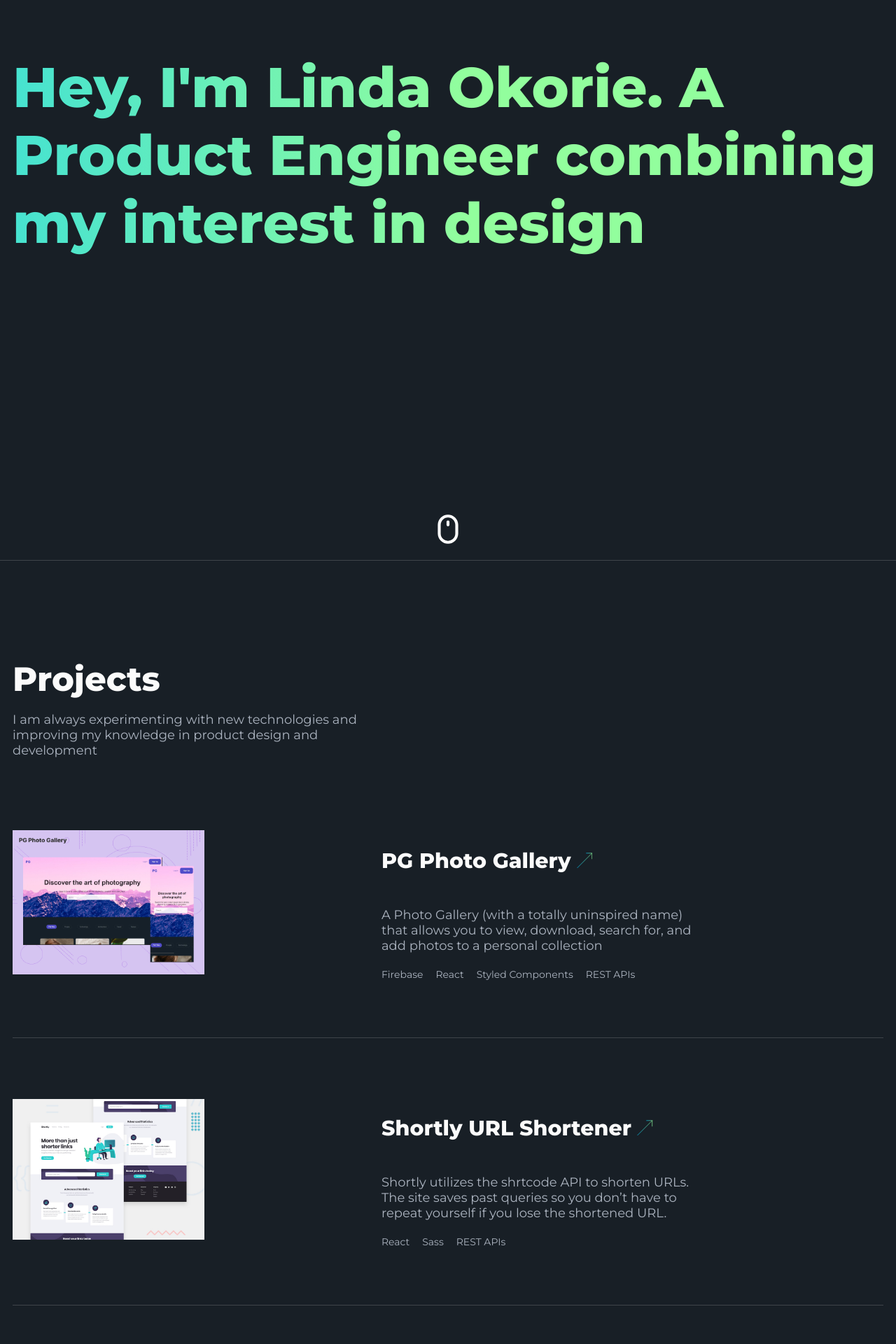
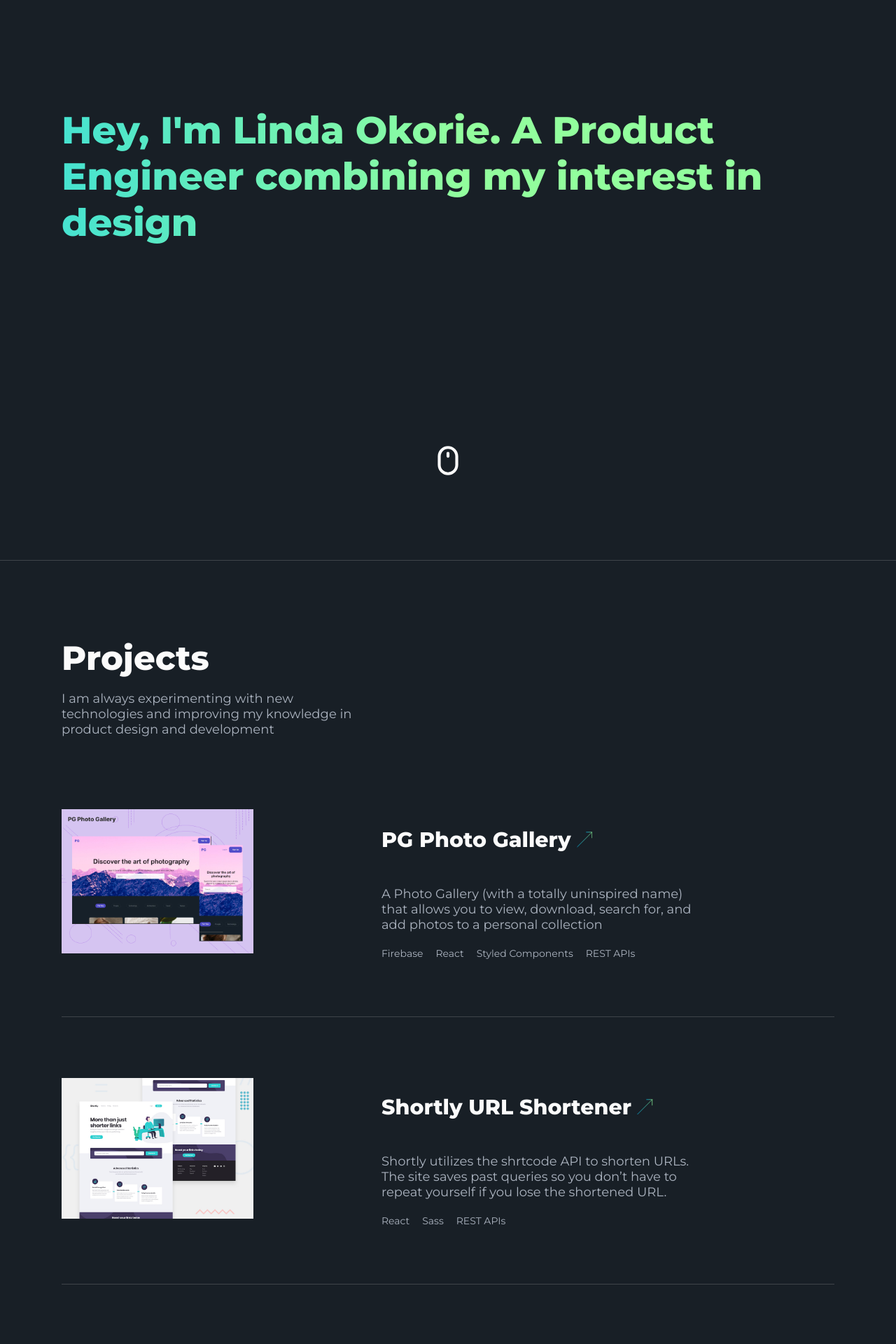
Before and after one commit to LindieK/portfolio-v2, a Next.js app: page / in a window 1280 px wide. Shown: the top 1920 px of the page at 70% size. Built offline with nearby package versions, Linux system fonts and the light colour scheme.

Commit message:
fix: corrected text appearance on different displays

```diff
--- a/pages/index.tsx
+++ b/pages/index.tsx
@@ -14,6 +14,7 @@ const Home: NextPage = () => {
       <Head>
         <title>Linda Okorie</title>
         <meta name="description" content="The portfolio of Linda Okorie, a Product Engineer" />
+        <meta name='viewport' content='width=device-width,initial-scale=1' />
         <link rel="icon" href="/favicon.ico" />
       </Head>
 
--- a/styles/globals.scss
+++ b/styles/globals.scss
@@ -11,13 +11,13 @@ body {
 }
 
 section {
-  padding-top: 3.333333rem; //100px
+  padding-top: 3.333333rem;
 
   @include mq(sm) {
-    padding-top: 4.444444rem;
+    padding-top: 4.444444rem; //80px
   }
   @include mq(md) {
-    padding-top: 5.555555rem;
+    padding-top: 5.555555rem; //100px
   }
 }
 
@@ -64,29 +64,29 @@ img {
 }
 
 h1 {
-  font-size: 1.5em; //27px
+  font-size: 1.5rem; //27px
   font-weight: 800;
 
   @include mq(xs){
-    font-size: 2em; //36px
+    font-size: 2rem; //36px
   }
 
   @include mq(md){
-    font-size: 2.666666em; //48px
+    font-size: 2.666666rem; //48px
   }
 
   @include mq(lg){
-    font-size: 3.333333em; //60px
+    font-size: 2.999999rem; //54px
   }
   @include mq(xxl){
-    font-size: 4.444444em; //80px
+    font-size: 4.444444rem; //80px
   }
 }
 
 h2 {
   font-size: 2em; //36px
   font-weight: 800;
-  margin-bottom: 0.555555rem; //10px
+  margin: 0.555555rem 0; //10px 0px
 
   @include mq(md){
     font-size: 2.222222em; //40px
--- a/styles/variables.scss
+++ b/styles/variables.scss
@@ -12,13 +12,13 @@ $success: #309053;
 
 /*Device Breakpoints( from stated value upwards) */
 $def:          320px;
-$xs: 23.5rem;     // 376px @media (max-width: $xs) {}
-$sm: 32rem;       // (min-width: 576px)
-$md: 42.66666rem; // (min-width: 768px)
-$lg: 55.11111rem; // (min-width: 992px)
-$gl: 56.88888rem; //! gap `lg - xl` (min-width: 1024px)
-$xl: 66.66666rem;      // (min-width: 1200px)
-$xxl: 77.77777rem; //(min-width: 1400px)
+$xs: 376px;     // 376px @media (max-width: $xs) {}
+$sm: 576px;       // (min-width: 576px)
+$md: 768px; // (min-width: 768px)
+$lg: 992px; // (min-width: 992px)
+$gl: 1024px; //! gap `lg - xl` (min-width: 1024px)
+$xl: 1200px;      // (min-width: 1200px)
+$xxl: 1400px; //(min-width: 1400px)
 
 /*For Container*/
 $col-sm: 540px;  // (max-width: 540px)
```
